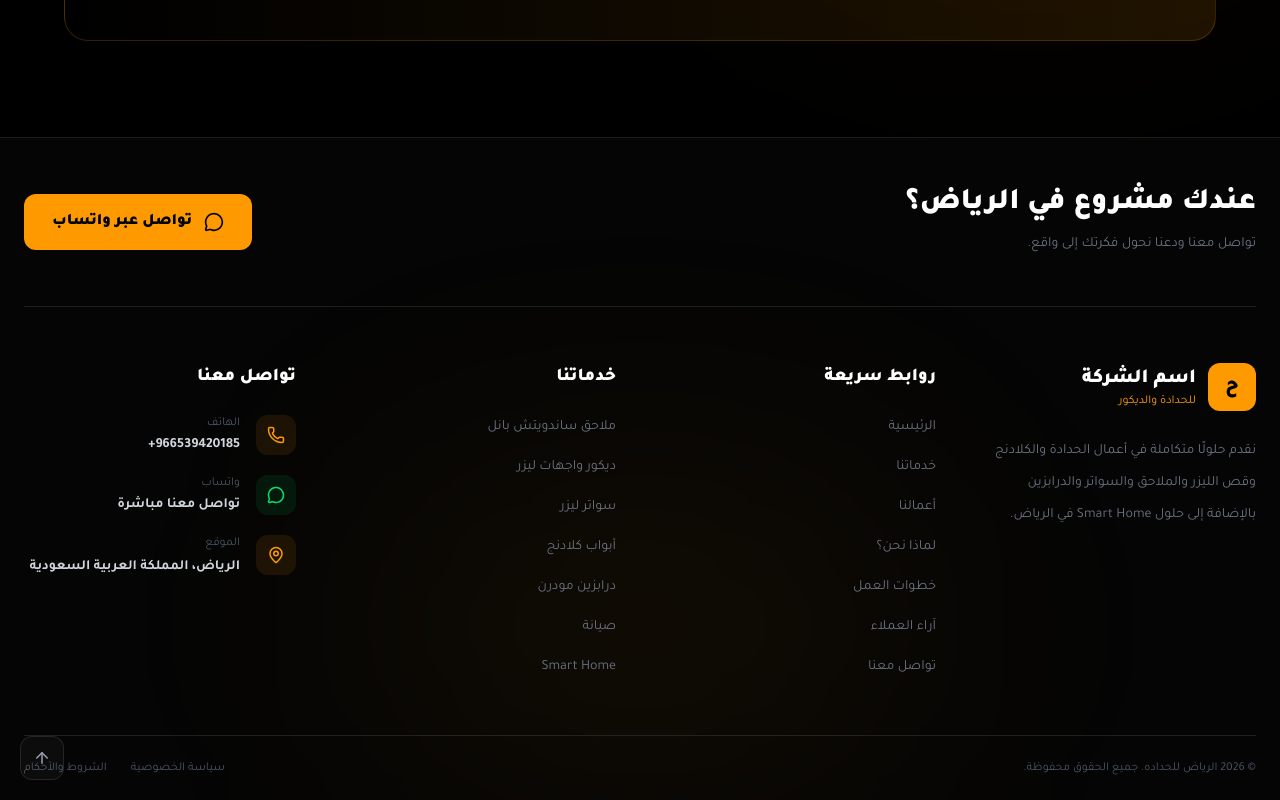
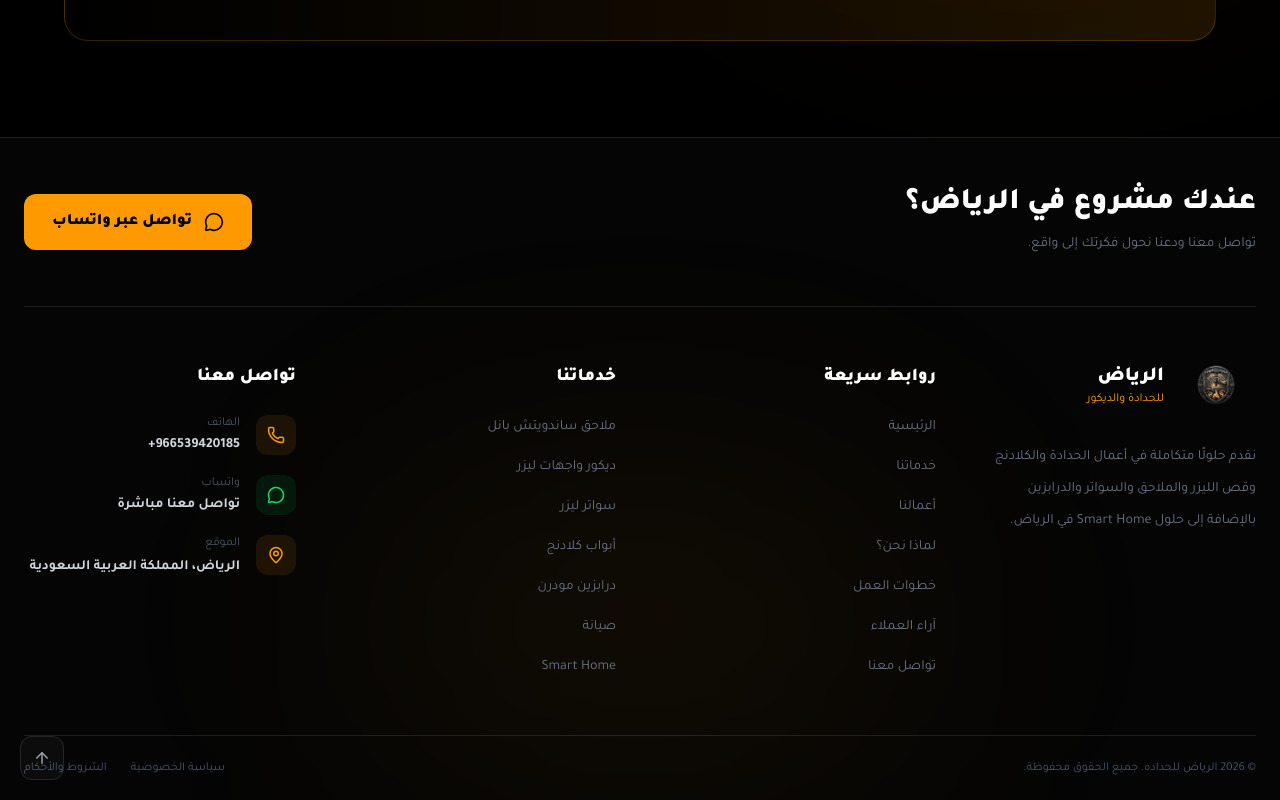
Before and after one commit to NorhanAdel/-hadeed-tech, a Next.js app: page / in a window 1280 px wide. Shown: the part 5835-6635 px from the top of the page. Built offline with nearby package versions, Linux system fonts and the light colour scheme.

Commit message:
seventh commit

```diff
--- a/app/components/Footer.tsx
+++ b/app/components/Footer.tsx
@@ -7,7 +7,7 @@ import {
   ArrowUp,
   Mail,
 } from "lucide-react";
-
+import Image from "next/image";
 const services = [
   "ملاحق ساندويتش بانل",
   "ديكور واجهات ليزر",
@@ -113,13 +113,20 @@ export default function Footer() {
               href="#home"
               className="inline-flex items-center gap-3"
             >
-              <div className="flex h-12 w-12 items-center justify-center rounded-xl bg-amber-500 text-xl font-black text-black">
-                ح
-              </div>
+                    <div className="flex h-11 w-20   overflow-hidden  ">
+  <Image
+    src="/logo.png"
+    alt="للحدادة الرياض"
+    width={44}
+    height={44}
+    className="h-full w-full object-contain"
+    priority
+  />
+</div>
 
               <div>
                 <div className="text-xl font-black text-white">
-                  اسم الشركة
+              الرياض
                 </div>
 
                 <div className="text-xs text-amber-500">
```
